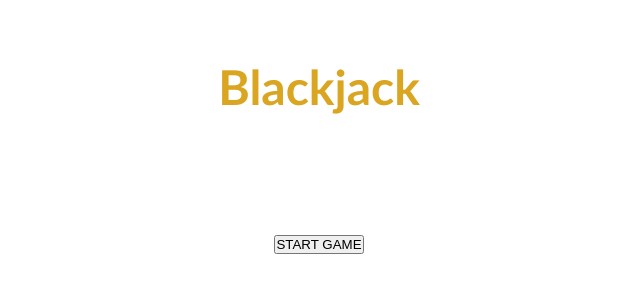
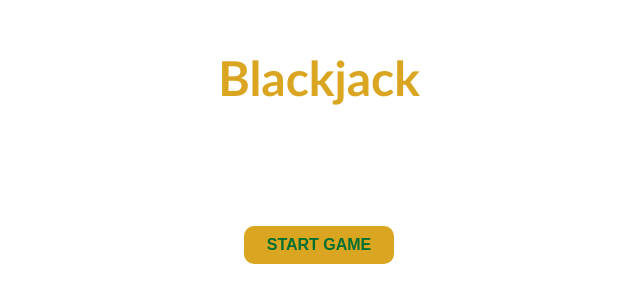
Before and after one commit to Disheta006/BlackJackGame, a plain HTML site: page index.html in a window 1280 px wide. Shown: the part 244-546 px from the top of the page, without its empty margins (321-961 px from the left). Drawn offline with Linux system fonts and the light colour scheme.

Commit message:
Added style to start button

```diff
--- a/style.css
+++ b/style.css
@@ -32,3 +32,15 @@ p {
     font-size: 1.2rem;
     color: white;
 }
+
+#start-btn {
+    padding: 10px 15px;
+    font-size: 1rem;
+    font-weight: 700;
+    color: #016f32;
+    width: 150px;
+    background: goldenrod;
+    border: none;
+    border-radius: 10px;
+    cursor: pointer;
+}
```
